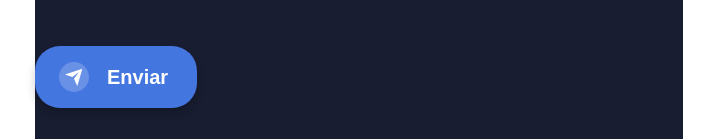
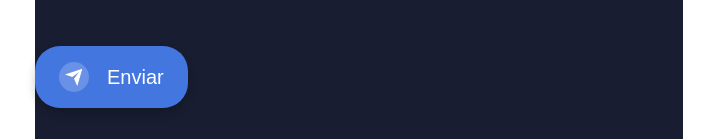
Before and after one commit to CodeGenius-Organization/CodeGenius, a React (Create React App) app in the folder codegenius/: page /formcontact in a window 1280 px wide. Shown: the part 813-952 px from the top of the page, without its empty margins (349-1063 px from the left). Built offline with nearby package versions, Linux system fonts and the light colour scheme.

Commit message:
fix: ajustes no escopo dos css

```diff
--- a/codegenius/src/components/CardLesson.module.css
+++ b/codegenius/src/components/CardLesson.module.css
@@ -48,7 +48,7 @@
   border-radius: 10px 10px 0px 0px;
 }
 
-span{
+.info_card > span{
   font-weight: bold;
   margin-right: 5px;
 }
--- a/codegenius/src/components/FormContact.module.css
+++ b/codegenius/src/components/FormContact.module.css
@@ -96,7 +96,7 @@
   /* border: 1px solid red; */
 }
 
-textarea{
+.inputs > textarea{
   height: 289px;
   width: 648px;
   margin-top: 10px;
@@ -243,7 +243,7 @@ textarea{
   /* border: 1px solid red; */
 }
 
-button {
+.enderecoDeEmail > button {
   font-size: 20px;
   background: linear-gradient(to bottom, #4476E0 0%,#4476E0 100%);
   color: white;
@@ -258,30 +258,30 @@ button {
   margin-top: 48px;
 }
 
-button:hover {
+.enderecoDeEmail > button:hover {
   transform: translateY(-3px);
   box-shadow: 0px 8px 15px rgba(0, 0, 0, 0.3);
 }
 
-button:active {
+.enderecoDeEmail > button:active {
   transform: scale(0.95);
   box-shadow: 0px 2px 5px rgba(0, 0, 0, 0.2);
 }
 
-button span {
+.enderecoDeEmail > button span {
   display: block;
   margin-left: 0.4em;
   transition: all 0.3s;
 }
 
-button svg {
+.enderecoDeEmail > button svg {
   width: 20px;
   height: 20px;
   fill: white;
   transition: all 0.3s;
 }
 
-button .svg_wrapper {
+.enderecoDeEmail > button .svg_wrapper {
   display: flex;
   align-items: center;
   justify-content: center;
@@ -293,10 +293,10 @@ button .svg_wrapper {
   transition: all 0.3s;
 }
 
-button:hover .svg_wrapper {
+.enderecoDeEmail > button:hover .svg_wrapper {
   background-color: rgba(255, 255, 255, 0.5);
 }
 
-button:hover svg {
+.enderecoDeEmail > button:hover svg {
   transform: rotate(45deg);
 }
--- a/codegenius/src/components/student-module-lesson/ModuleList.module.css
+++ b/codegenius/src/components/student-module-lesson/ModuleList.module.css
@@ -1,11 +1,8 @@
 @import url('https://fonts.googleapis.com/css2?family=Raleway:ital,wght@0,100;0,200;0,300;0,400;0,500;0,600;0,700;0,800;0,900;1,100;1,200;1,300;1,400;1,500;1,600;1,700;1,800;1,900&family=Titillium+Web:ital,wght@0,200;0,300;0,400;0,600;0,700;0,900;1,200;1,300;1,400;1,600;1,700&display=swap');
-
-* {
-    background-color: #121526;
-}
 
 .modules_container {
     /* border: solid 2px red; */
+    background-color: #121526;
 
     display: flex;
     flex-direction: column;
--- a/codegenius/src/pages/student/Course.module.css
+++ b/codegenius/src/pages/student/Course.module.css
@@ -1,9 +1,11 @@
 @import url('https://fonts.googleapis.com/css2?family=Raleway:ital,wght@0,100;0,200;0,300;0,400;0,500;0,600;0,700;0,800;0,900;1,100;1,200;1,300;1,400;1,500;1,600;1,700;1,800;1,900&family=Titillium+Web:ital,wght@0,200;0,300;0,400;0,600;0,700;0,900;1,200;1,300;1,400;1,600;1,700&display=swap');
 
 .container {
+    background-color: #121526;
+
     display: flex;
 
-    height: 1080px;
+    /* height: 1080px; */
 }
 
 .left_section {
--- a/codegenius/src/routes/AppRoutes.js
+++ b/codegenius/src/routes/AppRoutes.js
@@ -5,6 +5,7 @@ import LogOut from '../pages/LogOut'
 import Profile from '../components/student-profile/Profile'
 import CardLesson from '../components/CardLesson'
 import FormContact from '../components/FormContact'
+import Course from '../pages/student/Course'
 
 function AppRoutes() {
     return (
@@ -15,6 +16,7 @@ function AppRoutes() {
             <Route path='/profile' element={<Profile/>}/>
             <Route path='/cardlesson' element={<CardLesson/>}/>
             <Route path='/formcontact' element={<FormContact/>}/>
+            <Route path='/course' element={<Course/>}/>
             </Routes>
         </BrowserRouter>
     )
```
Also changed, not shown: codegenius/src/img/video.png (added).
